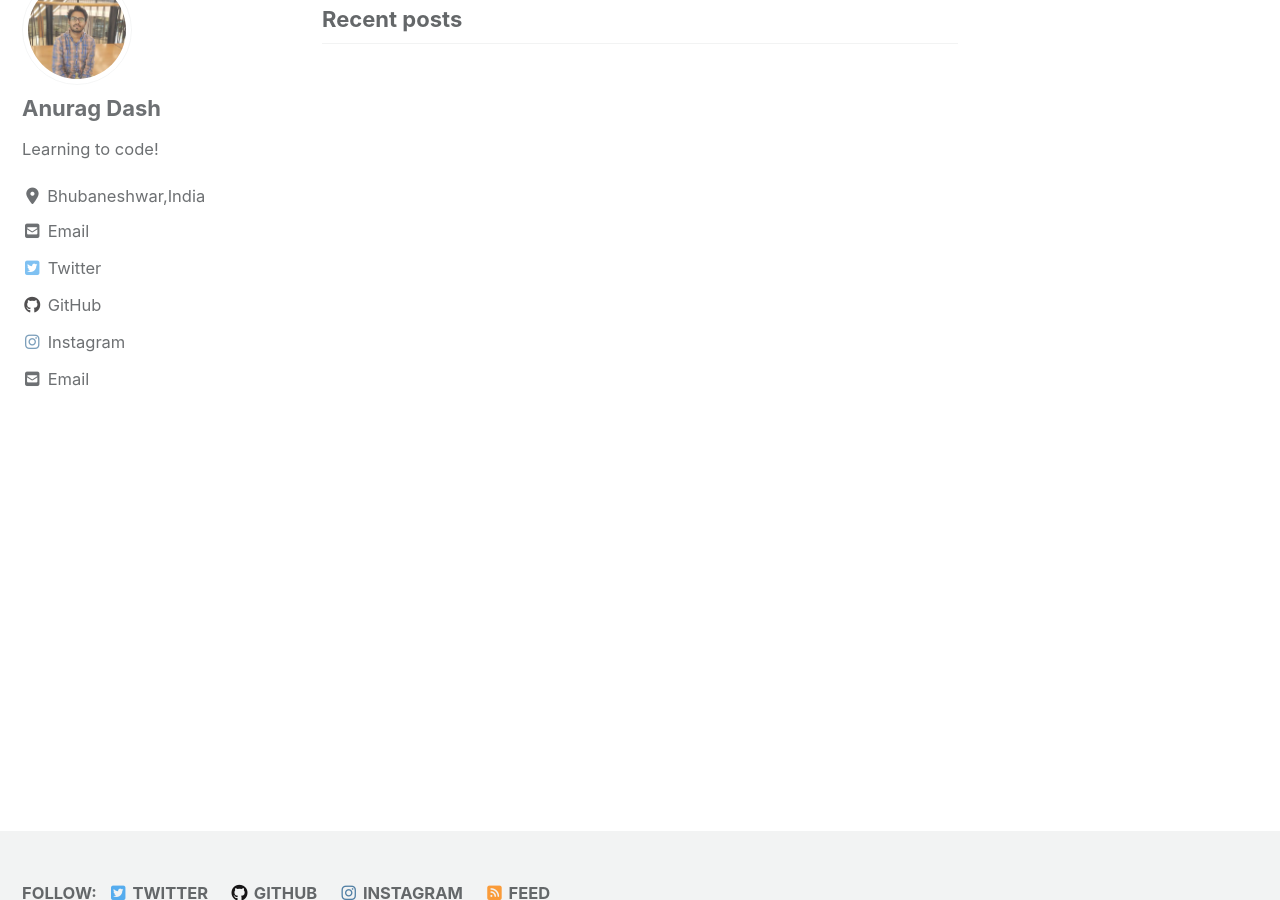
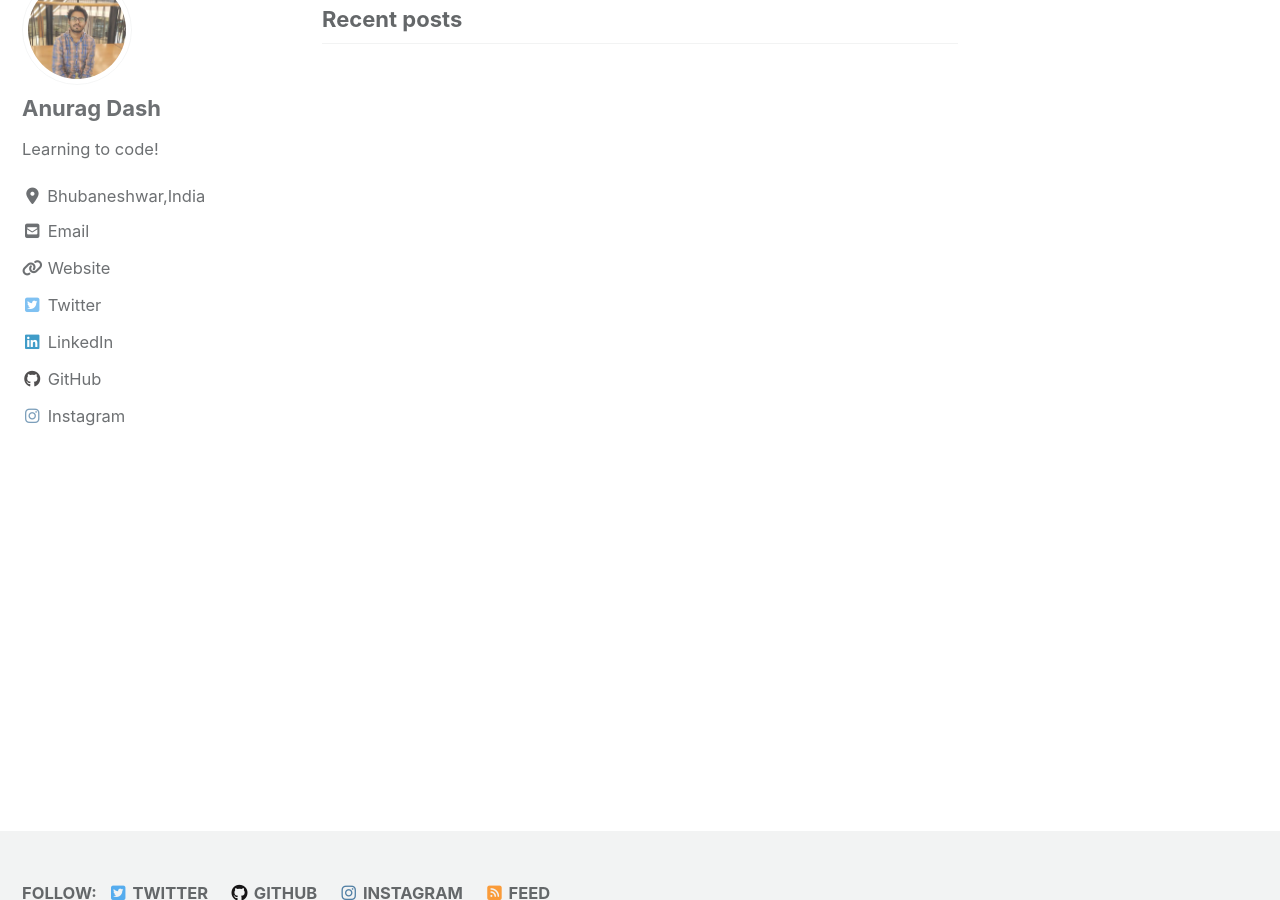
Before and after one commit to dash-anurag/dash-anurag.github.io, a Jekyll site: the page built from index.html, in a window 1280 px wide and 900 px high, scrolled down 688 px. Built offline with Jekyll 4.4.1, drawn with Linux system fonts in a browser that asks for light colours; cached includes are drawn as plain includes; nearby versions of some CDN libraries; the list of posts is cut into pages by our own code; part of the change alters nothing that is shown.

Commit message:
On branch master

```diff
--- a/_config.yml
+++ b/_config.yml
@@ -97,23 +97,26 @@ author:
   avatar           : "/images/CV.jfif" # path of avatar image, e.g. "/assets/images/bio-photo.jpg"
   bio              : "Learning to code!"
   location         : "Bhubaneshwar,India"
-  email            : "anuragjeypore1234@gmail.com"
+  email            :
   links:
     - label: "Email"
       icon: "fas fa-fw fa-envelope-square"
       url: "mailto:anuragjeypore1234@gmail.com"
     - label: "Website"
       icon: "fas fa-fw fa-link"
-      #url: "https://your-website.com"
+      url: "https://dash-anurag.github.io"
     - label: "Twitter"
       icon: "fab fa-fw fa-twitter-square"
       url: "https://twitter.com/@nurag_Dash"
     - label: "Facebook"
       icon: "fab fa-fw fa-facebook-square"
       #url: "https://facebook.com/"
+    - label: "LinkedIn"
+      icon: "fab fa-fw fa-linkedin"
+      url: "https://https://www.linkedin.com/in/anurag-dash-574485184/"
     - label: "GitHub"
       icon: "fab fa-fw fa-github"
-      url: "https://github.com/Dreadbane"
+      url: "https://github.com/dash-anurag"
     - label: "Instagram"
       icon: "fab fa-fw fa-instagram"
       url: "https://instagram.com/_dash_anurag"
```
